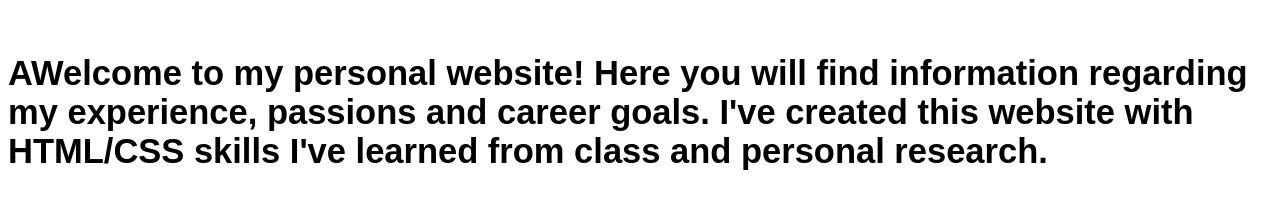
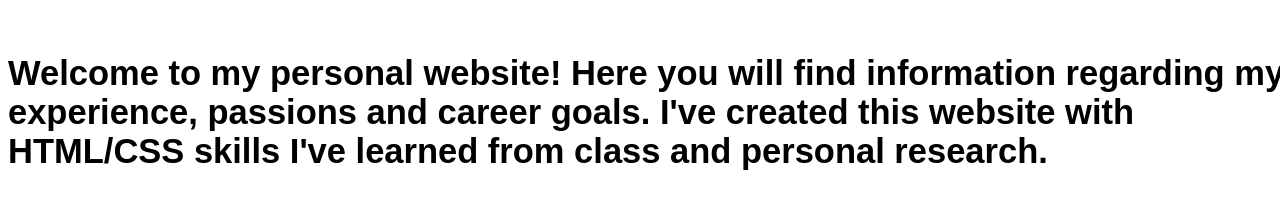
Before and after one commit to connorhankins/connorhankins.github.io, a plain HTML site: page Homepage.html in a window 1280 px wide. Shown: the part 196-417 px from the top of the page. Drawn offline with Linux system fonts and the light colour scheme.

Commit message:
Update Homepage.html

```diff
--- a/Homepage.html
+++ b/Homepage.html
@@ -49,7 +49,7 @@
             <H1></H1>
             </header>
             <main>
-                <H2> AWelcome to my personal website! Here you will find information regarding my experience, passions and career goals. I've created this website with HTML/CSS skills I've learned from class and personal research. </h2>
+                <H2> Welcome to my personal website! Here you will find information regarding my experience, passions and career goals. I've created this website with HTML/CSS skills I've learned from class and personal research. </h2>
 
 <Br>
 <div>
```
